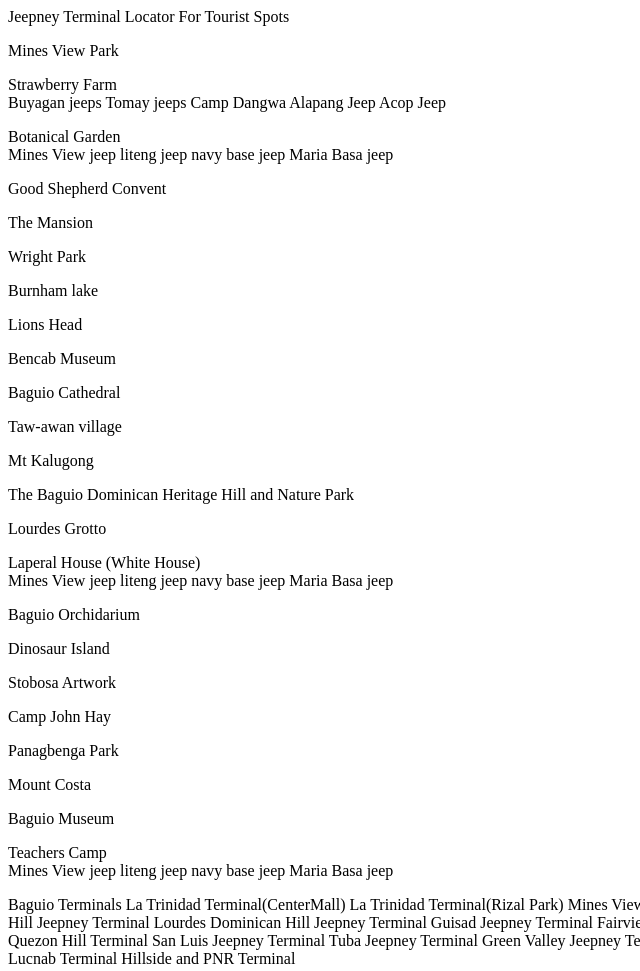
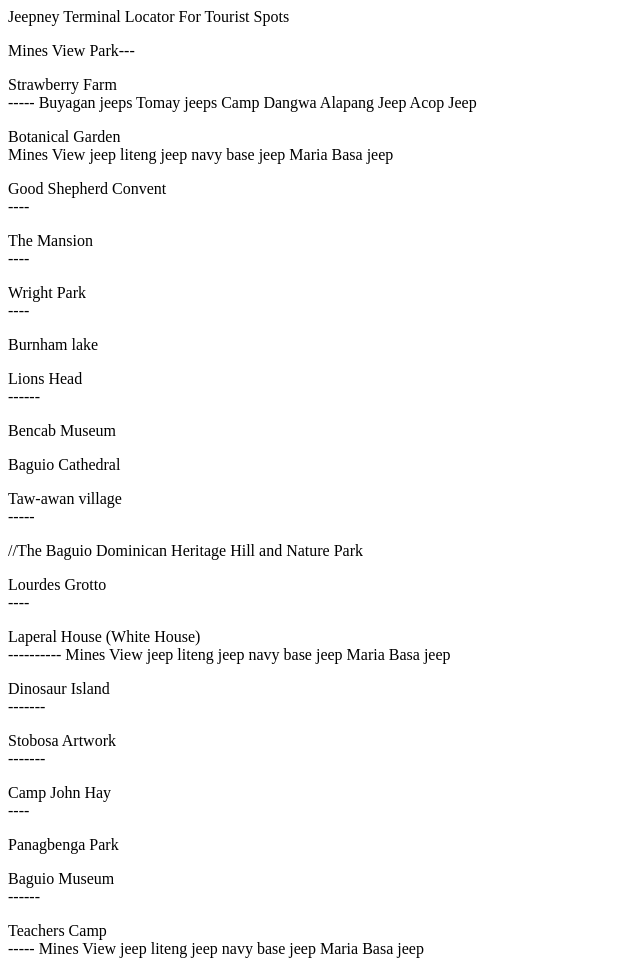
Before and after one commit to lpagalanan/WebtekMidterms, a plain HTML site: page index.html in a window 1280 px wide. Shown: the top 971 px of the page, without its empty margins (0-640 px from the left). Drawn offline with Linux system fonts and the light colour scheme.

Commit message:
Update index.html

```diff
--- a/index.html
+++ b/index.html
@@ -5,11 +5,11 @@
 
     <body>
         <P>
-            Mines View Park
+            Mines View Park---
 
         </P>
         <P>
-            Strawberry Farm<br>
+            Strawberry Farm<br>-----
             Buyagan jeeps
             Tomay jeeps
             Camp Dangwa
@@ -25,20 +25,20 @@
             Maria Basa jeep
         </P>
         <P>
-             Good Shepherd Convent<br>
+             Good Shepherd Convent<br>----
 
         </P>
         <P>
-             The Mansion<br>
+             The Mansion<br>----
         </P>
         <P>
-             Wright Park<br>
+             Wright Park<br>----
         </P>
         <P>
              Burnham lake<br>
         </P>
         <P>
-             Lions Head<br>
+             Lions Head<br>------
         </P>
         <P>
              Bencab Museum<br>
@@ -47,48 +47,42 @@
              Baguio Cathedral<br>
         </P>
         <P>
-             Taw-awan village<br>
+             Taw-awan village<br>-----
         </P>
         <P>
-             Mt Kalugong<br>
+
         </P>
         <P>
-             The Baguio Dominican Heritage Hill and Nature Park<br>
+             //The Baguio Dominican Heritage Hill and Nature Park<br>
         </P>
         <p>
-            Lourdes Grotto<br>
+            Lourdes Grotto<br>----
 
         </p>
         <P>
-            Laperal House (White House)<br>
+            Laperal House (White House)<br>----------
             Mines View jeep
             liteng jeep
             navy base jeep
             Maria Basa jeep
         </P>
         <P>
-             Baguio Orchidarium<br>
+             Dinosaur Island<br>-------
         </P>
         <P>
-             Dinosaur Island<br>
+             Stobosa Artwork<br>-------
         </P>
         <P>
-             Stobosa Artwork<br>
-        </P>
-        <P>
-             Camp John Hay<br>
+             Camp John Hay<br>----
         </P>
         <P>
              Panagbenga Park<br>
         </P>
         <P>
-             Mount Costa<br>
+             Baguio Museum<br>------
         </P>
         <P>
-             Baguio Museum<br>
-        </P>
-        <P>
-            Teachers Camp<br>
+            Teachers Camp<br>-----
             Mines View jeep
             liteng jeep
             navy base jeep
```
